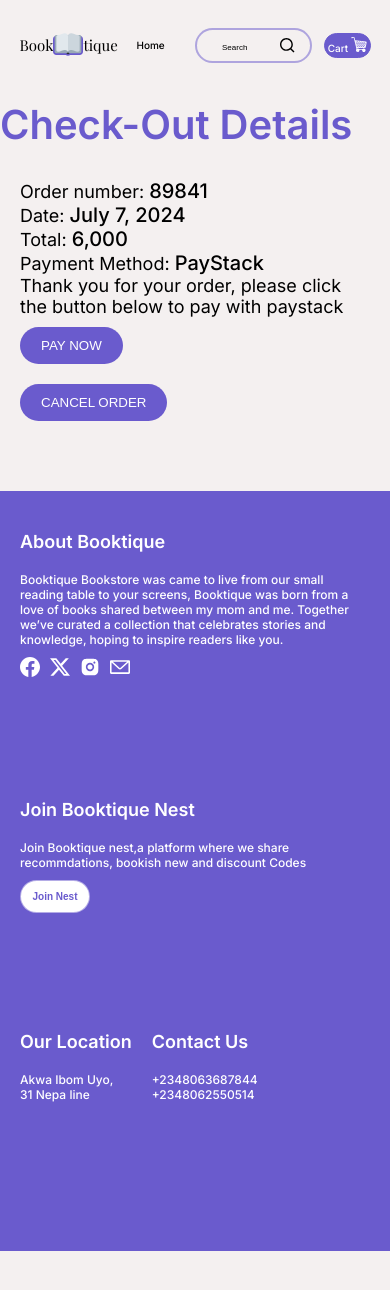
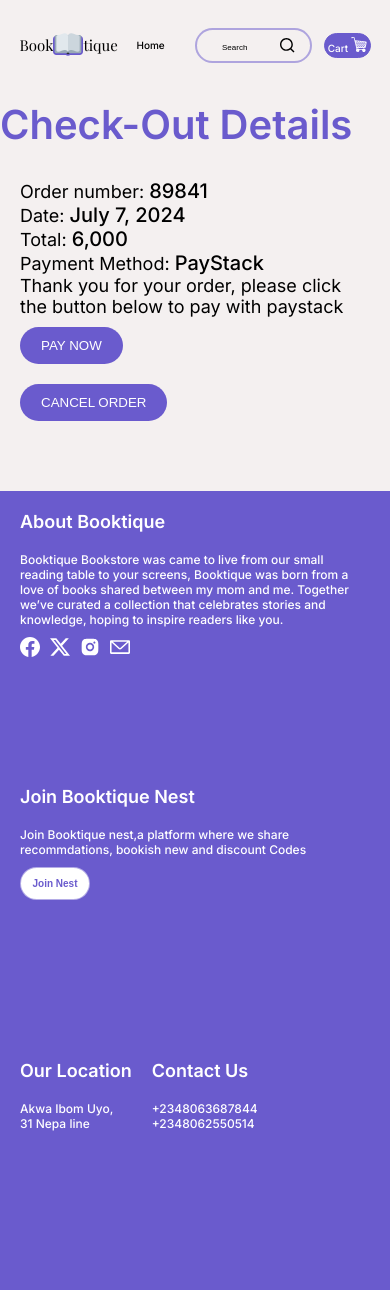
Before and after one commit to ThisisAliyahhh/Stage2, a React (Vite) app in the folder mini-online-store/: page /checkoutdetails in a window 390 px wide. Shown: the top 1290 px of the page. Before the commit the page ends 1251 px from the top, so only its background shows below. Built offline with nearby package versions, Linux system fonts and the light colour scheme; a web font is replaced by a local one.

Commit message:
Booktique

```diff
--- a/mini-online-store/src/components/BookCategory.jsx
+++ b/mini-online-store/src/components/BookCategory.jsx
@@ -39,7 +39,7 @@
             </select>
             <div className="books">
                 <h2>FICTION</h2>
-                <div className="fiction">
+                <div className="fiction" id="fiction">
                     <Book src={golden1} title="The Golden Age 1" price="4,000" />
                     <Book src={golden2} title="The Golden Age 2" price="5,000" />
                     <Book src={magic} title="Books of Magic" price="10,000" />
@@ -51,7 +51,7 @@
                 </div>
 
                 <h2>BUSINESS</h2>
-                <div className="business">
+                <div className="business" id="business">
                     <Book src={habitofsuccess} title="Habit of Success" price="4,000" />
                     <Book src={influence} title="How to win Friends" price="9,000" />
                     <Book src={actlikesuccess} title="Act like a Success" price="6,000" />
@@ -63,7 +63,7 @@
                 </div>
 
                 <h2>BESTSELLING</h2>
-                <div className="bestselling">
+                <div className="bestselling" id="bestselling">
                     <Book src={thinkandgrow} title="Think and Grow Rich" price="12,000" />
                     <Book src={zerotoone} title="Zero to One" price="12,000" />
                     <Book src={fastlane} title="The Millionaire Fast Lane" price="10,000" />
--- a/mini-online-store/src/index.css
+++ b/mini-online-store/src/index.css
@@ -11,11 +11,11 @@
 }
 
 body{
-    background-color: hsla(0, 14%, 95%, 1);
+    background-color: #f4f0f0;
 }
 
 button, input, textarea {
-    border: 1px solid hsla(248, 53%, 58%, 0.5);
+    border: 1px solid #6a5bcd80;
     border-radius: 20px;
     resize: none;
     padding: 5px;
@@ -170,7 +170,7 @@
     flex-direction: column;
 }
 
-select{
+.BookOptions select{
     width: 14%;
     font-family: "Inter", sans-serif;
     font-size: 24px;
@@ -186,6 +186,12 @@
     background-position: right 10px center;
     border-radius: 20px;
     padding: 5px 10px;
+}
+
+.BookOptions option{
+    background-color: #f4f0f0;
+    border: 1px solid #f4f0f0;
+    color: black;
 }
 
 .BookOptions .book{
@@ -718,8 +724,10 @@
         width: 100%;
     }
 
-    select{
+    .BookOptions select{
         width: 20%;
+        font-size: 10px;
+        background-position: right 5px center;
     }
 
     .BookOptions .book{
@@ -748,15 +756,15 @@
     /* BookCategory and Book component styling ends */
 
     footer{
-        height: 90vh;
+        height: 100vh;
         grid-template-columns: repeat(1, 350px);
         justify-content: space-evenly;
-        padding: 40px 20px;
+        padding: 20px;
         gap: 20px;
     }
 
-    footer.About, footer.Join, footer.Contact{
-        height: 30%;
+    footer .About, footer .Join, footer .Contact{
+        height: 150px;
     }
 
     footer h4.title{
```
